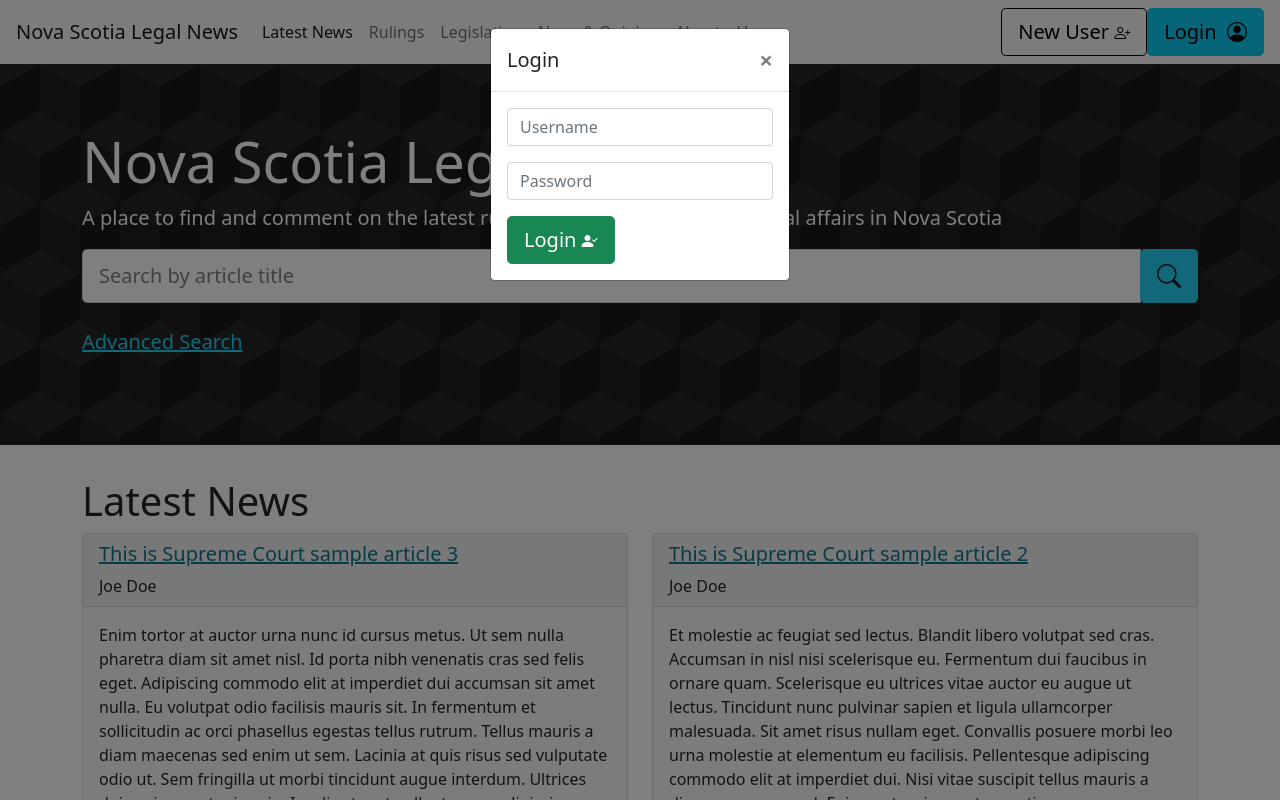
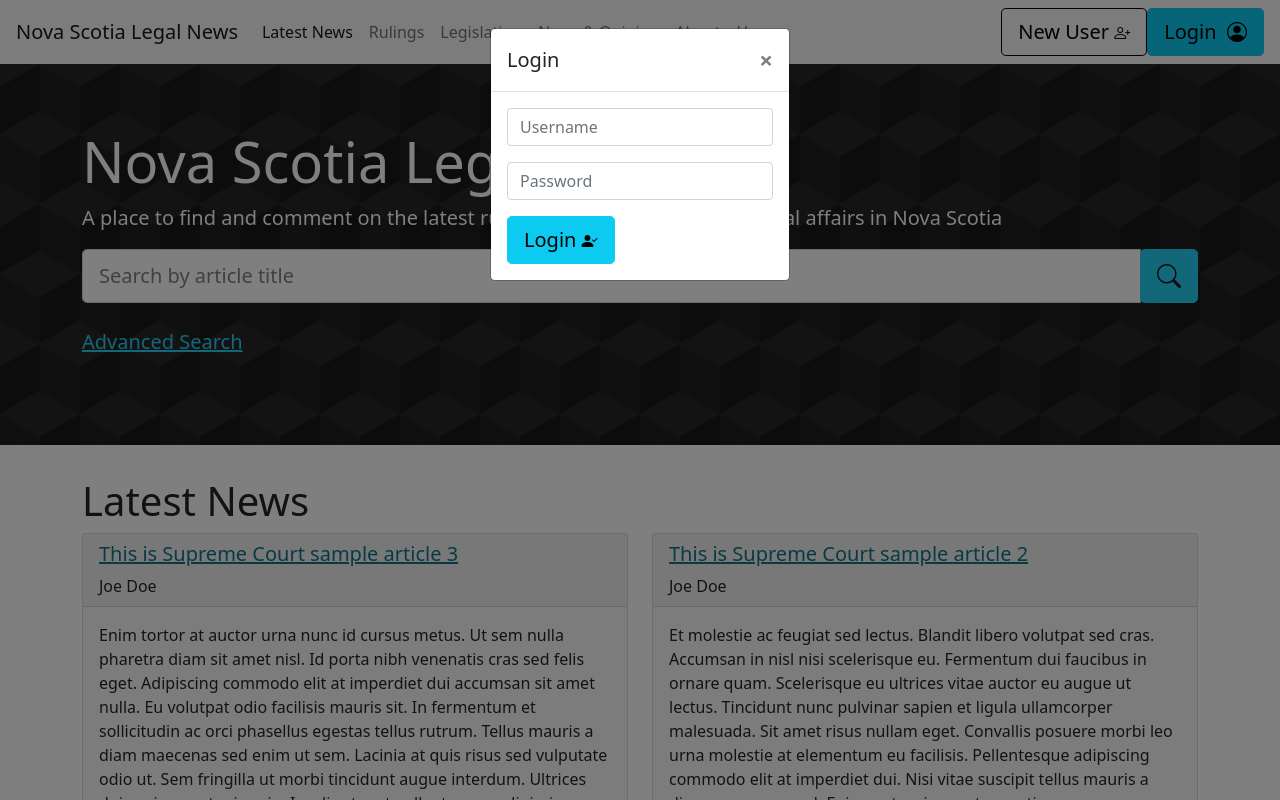
Before and after one commit to LiamOsler/NewsWebsite, a PHP site: page /index.php in a window 1280 px wide, after a click on "Login". Run offline with PHP 8.4, Linux system fonts and the light colour scheme; data comes from the database, SQL or seed files in the repository; some libraries are stand-ins or nearby versions.

Commit message:
CSS tweaks for consistent buttons

```diff
--- a/website/css/main.css
+++ b/website/css/main.css
@@ -79,6 +79,11 @@ background: rgba(0, 0, 0, 0.2);
 
 /* Overriding built-in Bootstrap styles for appropriate contrast */
 
+.btn a {
+    color: black;
+    text-decoration: none;
+}
+
 .btn-outline-secondary {
     color: black;
     border-color: black;
--- a/website/inc/components/loginform.php
+++ b/website/inc/components/loginform.php
@@ -7,5 +7,5 @@
         <label for="exampleInputPassword1" hidden>Password</label>
         <input type="password" class="form-control" id="exampleInputPassword1" placeholder="Password" name = "password">
     </div>
-    <button class="btn btn-success btn-lg login-button"  type="submit" >Login <i class="bi-person-check-fill" style="font-size: 1rem;"></i></button>
+    <button class="btn btn-info btn-lg login-button"  type="submit" >Login <i class="bi-person-check-fill" style="font-size: 1rem;"></i></button>
 </form>
--- a/website/inc/header.php
+++ b/website/inc/header.php
@@ -61,8 +61,8 @@ include "db/functions.php";
     <?php
     if(isset($_SESSION["userName"])){
       ?>
-      <button  class="btn btn-outline-secondary btn-lg btn-lg"><a href="logout.php" style = "text-decoration: none">Logout <i class="bi-door-open" style="font-size: 1em"></i></i></a>  </button>
-        <button  class="btn btn-success btn-lg"><a href="users.php?userID=<?php echo($_SESSION["userID"])?>" style = "text-decoration: none">My Profile <i class="bi-person-circle" style="font-size: 1em"></i></i></a>  </button>
+      <button class="btn btn-outline-secondary btn-lg"><a href="logout.php">Logout <i class="bi-door-open" style="font-size: 1em"></i></i></a>  </button>
+        <button class="btn btn-info btn-lg"><a href="users.php?userID=<?php echo($_SESSION["userID"])?>" style = "text-decoration: none">My Profile <i class="bi-person-circle" style="font-size: 1em"></i></i></a>  </button>
       </span>
       <?php
     }
```
